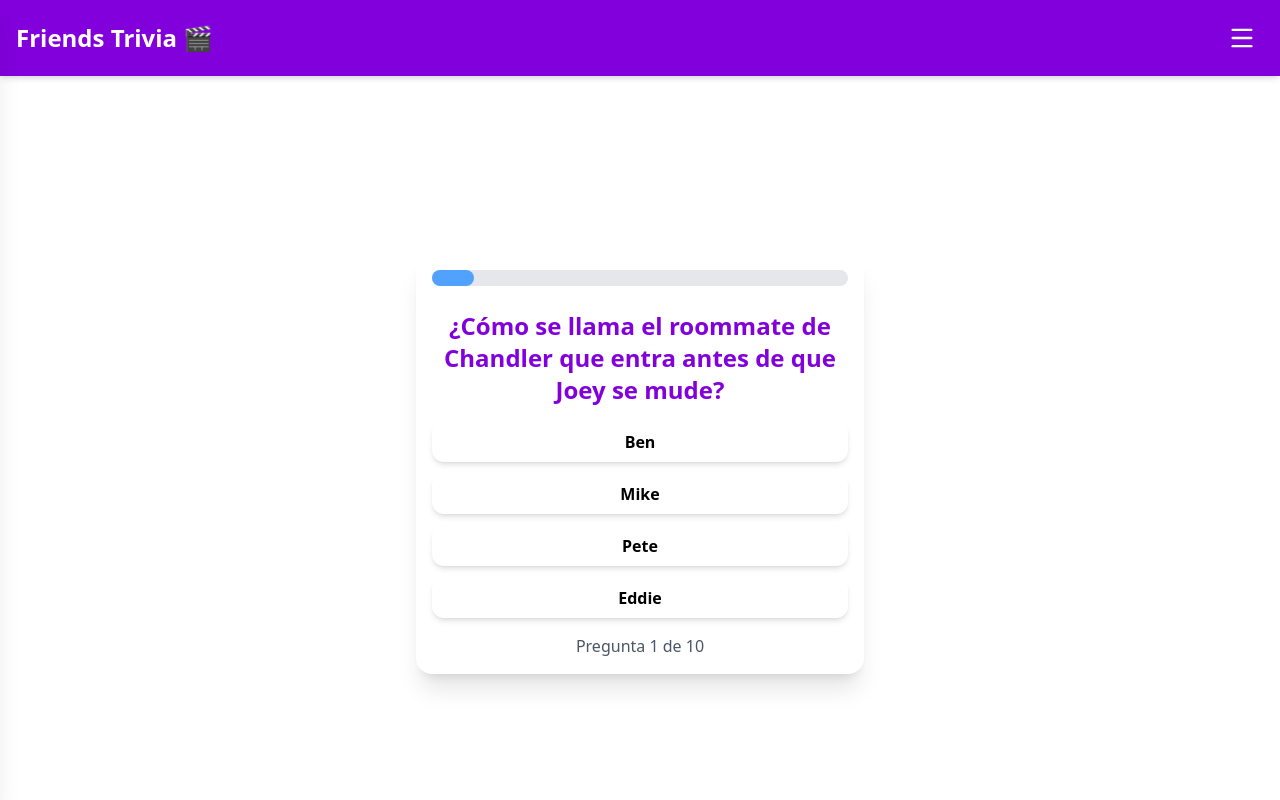
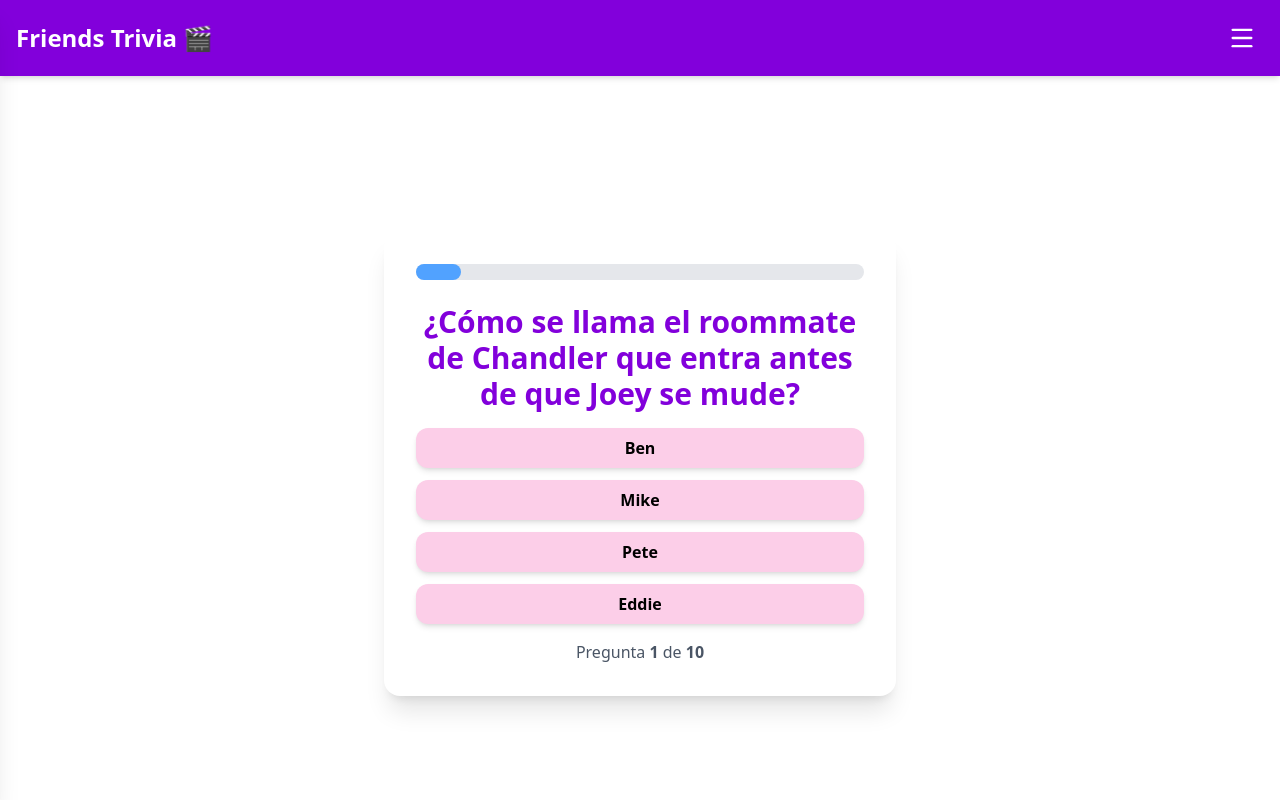
Before and after one commit to Ezzeorazi/trivia-friends, a React (Vite) app: page /trivia in a window 1280 px wide. Shown: the top 800 px of the page. Built offline with nearby package versions, Linux system fonts and the light colour scheme.

Commit message:
responsive fixed

```diff
--- a/src/components/Trivia.jsx
+++ b/src/components/Trivia.jsx
@@ -39,7 +39,7 @@ function Trivia() {
       } else {
         setFinished(true)
       }
-    }, 500)
+    }, 700)
   }
 
   const restartGame = () => {
@@ -54,7 +54,11 @@ function Trivia() {
   const progress = Math.min(((current + 1) / questions.length) * 100, 100)
 
   return (
-    <div className="bg-white rounded-2xl shadow-xl p-4 w-full max-w-md text-center">
+    <div className="bg-white rounded-2xl shadow-xl p-4 w-full max-w-md mx-auto text-center
+      sm:p-8 sm:max-w-lg
+      animate-fade-in"
+      style={{ minHeight: "400px" }}
+    >
       {/* Barra de progreso */}
       <div className="w-full bg-gray-200 rounded-full h-4 mb-6">
         <div
@@ -65,22 +69,22 @@ function Trivia() {
 
       {!finished ? (
         <>
-          <h2 className="text-2xl font-bold mb-4 text-purple-700">
+          <h2 className="text-2xl sm:text-3xl font-bold mb-4 text-purple-700 animate-fade-in">
             {questions[current].question}
           </h2>
 
-          <div className="grid gap-3 ">
+          <div className="grid gap-3">
             {questions[current].options.map((option, index) => {
               let btnClass =
-                "px-4 py-2 rounded-xl font-semibold transition shadow-md "
+                "px-4 py-2 rounded-xl font-semibold transition shadow-md w-full sm:w-auto cursor-pointer duration-300 "
 
               if (selected === option) {
                 btnClass += isCorrect
-                  ? "bg-green-400 text-white cursor-pointer"
-                  : "bg-red-400 text-white cursor-pointer"
+                  ? "bg-green-400 text-white scale-105"
+                  : "bg-red-400 text-white scale-105"
               } else {
                 btnClass +=
-                  "bg-pastelPink hover:bg-pastelPurple text-black cursor-pointer"
+                  "bg-pink-200 hover:bg-purple-200 text-black"
               }
 
               return (
@@ -89,6 +93,9 @@ function Trivia() {
                   onClick={() => !selected && handleAnswer(option)}
                   className={btnClass}
                   disabled={!!selected}
+                  style={{
+                    opacity: selected && selected !== option ? 0.7 : 1,
+                  }}
                 >
                   {option}
                 </button>
@@ -96,19 +103,19 @@ function Trivia() {
             })}
           </div>
 
-          <p className="mt-4 text-gray-600">
-            Pregunta {current + 1} de {questions.length}
+          <p className="mt-4 text-gray-600 text-sm sm:text-base">
+            Pregunta <span className="font-bold">{current + 1}</span> de <span className="font-bold">{questions.length}</span>
           </p>
         </>
       ) : (
         <>
-          <h2 className="text-3xl font-bold text-green-600">¡Juego terminado!</h2>
+          <h2 className="text-3xl font-bold text-green-600 animate-bounce">¡Juego terminado!</h2>
           <p className="mt-4 text-lg text-gray-700">
-            Tu puntaje: {score} / {questions.length}
+            Tu puntaje: <span className="font-bold text-purple-700">{score}</span> / {questions.length}
           </p>
           <button
             onClick={restartGame}
-            className="mt-6 px-6 py-2 bg-pastelBlue hover:bg-pastelGreen rounded-xl text-black font-semibold transition cursor-pointer"
+            className="mt-6 px-6 py-2 bg-blue-300 hover:bg-green-300 rounded-xl text-black font-semibold transition cursor-pointer shadow-lg animate-fade-in"
           >
             Jugar de nuevo
           </button>
--- a/src/index.css
+++ b/src/index.css
@@ -1 +1,11 @@
 @import 'tailwindcss';
+
+@layer utilities {
+  .animate-fade-in {
+    animation: fadeIn 0.7s;
+  }
+  @keyframes fadeIn {
+    from { opacity: 0; transform: translateY(10px);}
+    to { opacity: 1; transform: translateY(0);}
+  }
+}
```
